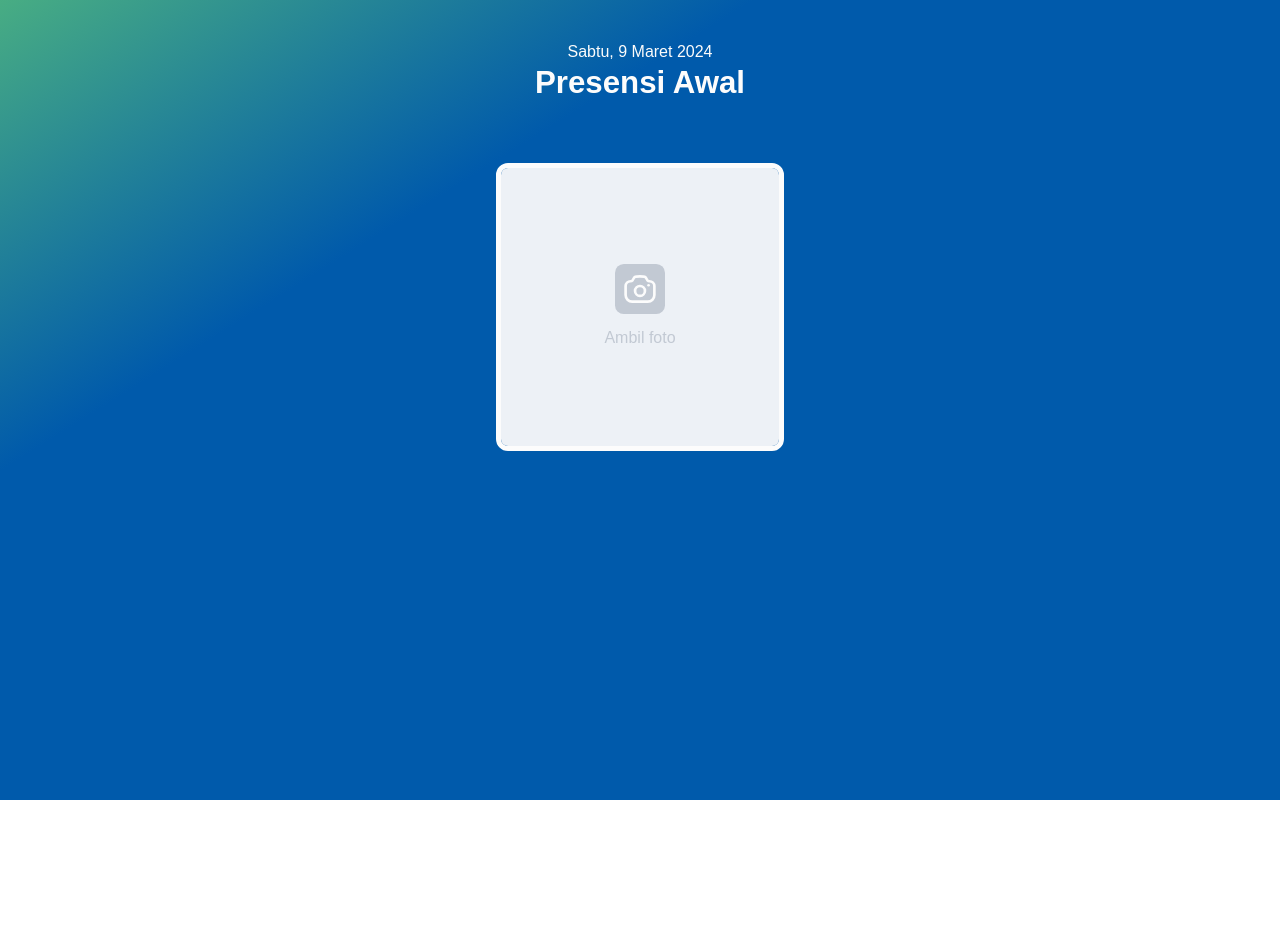
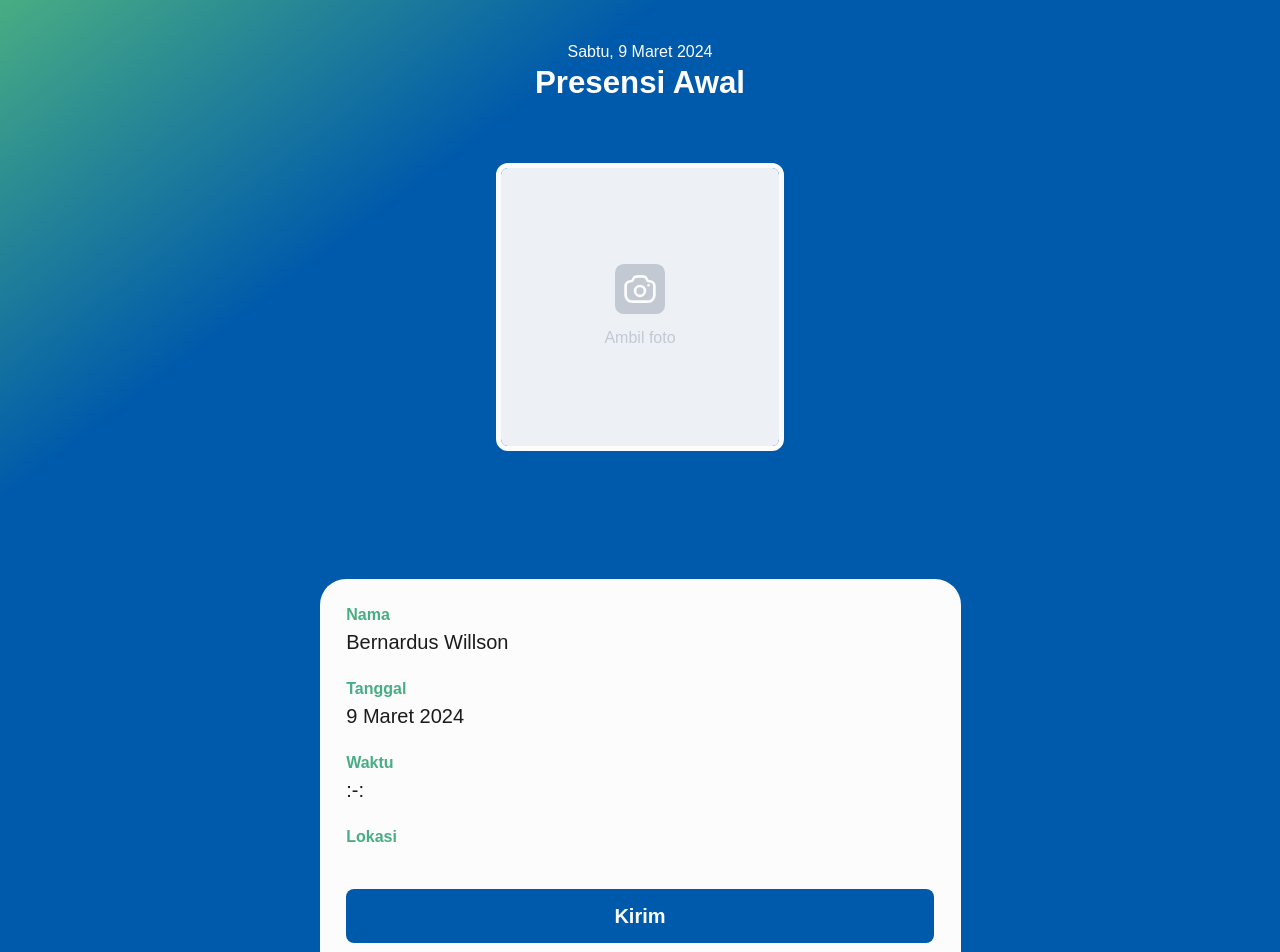
Before and after one commit to bernarduswillson/SweepIn-FE, a Next.js app: page /presensi/baru in a window 1280 px wide. Shown: the top 952 px of the page. Before the commit the page ends 800 px from the top, so only its background shows below. Built offline with nearby package versions, Linux system fonts and the light colour scheme.

Commit message:
feat: refactor submit button

```diff
--- a/src/app/presensi/baru/page.tsx
+++ b/src/app/presensi/baru/page.tsx
@@ -1,15 +1,20 @@
 "use client"
 
 // Imports
-import React, { useState } from 'react';
-import Image from 'next/image';
+import React, { useState, useEffect } from 'react';
 
 // Components
 import FormHeader from '@/components/ui/FormHeader';
+import AttendancePhotoInput from '@/components/ui/AttendancePhotoInput';
+import SubmitButton from '@/components/ui/SubmitButton';
 
 // Utils
 import getTodayDate from '@/utils/getTodayDate';
-import AttendancePhotoInput from '@/components/ui/AttendancePhotoInput';
+import getTodayString from '@/utils/getTodayString';
+import parseTime from '@/utils/parseTime';
+
+// Interface
+import Log from '@/interface/Log';
 
 // Data Presensi Props
 interface DataPresensiProps {
@@ -29,7 +34,7 @@ const dummyData: DataPresensiProps = {
 
 const FormPresensi = () => {
   // Form data
-  const [formData, setFormData] = useState({
+  const [formData, setFormData] = useState<Log>({
     photo: '',
     time: undefined,
     lat: undefined,
@@ -44,56 +49,34 @@ const FormPresensi = () => {
     }))
   }
 
-  // Get Today's Date
-  const getToday = () => {
-    const months = [
-        'Januari', 'Februari', 'Maret', 'April', 'Mei', 'Juni',
-        'Juli', 'Agustus', 'September', 'Oktober', 'November', 'Desember'
-    ];
-
-    const today = new Date();
-    const day = today.getDate();
-    const monthIndex = today.getMonth();
-    const year = today.getFullYear();
-
-    const monthName = months[monthIndex];
-
-    return `${day} ${monthName} ${year}`;
-  }
-
-  // Get Time
-  const [timeTaken, setTimeTaken] = useState('-');
-  const getTime = () => {
-    const today = new Date();
-    const hours = today.getHours();
-    const minutes = today.getMinutes();
-    return `${hours}.${minutes} WIB`;
-  }
-
-  // Capture Photo
-  const [photo, setPhoto] = useState<string>('');
-
   // Get Location
-  type Coordinates = {
-      lat: number;
-      lng: number;
-  };
-  const [coordinates, setCoordinates] = useState<Coordinates | null>(null);
   const defaultSettings = {
     enableHighAccuracy: true,
     timeout: 5000,
     maximumAge: 0
   };
-  const getLoc = () => {
+  const getLoc = ():number[] => {
+    let pos:number[] = []
     navigator.geolocation.getCurrentPosition((position) => {
-      setCoordinates({
-        lat: position.coords.latitude,
-        lng: position.coords.longitude
-      });
+      pos[0] = position.coords.latitude
+      pos[1] = position.coords.longitude
     }, (error) => {
       alert('Error getting location:');
     }, defaultSettings);
+    return pos
   }
+
+  useEffect(() => {
+    if (formData.photo) {
+      const pos = getLoc();
+      setFormData((prev) => ({
+        ...prev,
+        time: new Date(),
+        lat: pos[0],
+        long: pos[1]
+      }))
+    }
+  }, [formData.photo])
 
   return (
     <div className="w-screen min-h-screen h-fit flex flex-col items-center gap-5 bg-gradient-to-br from-green_main to-blue_main to-[50vh]">
@@ -104,26 +87,28 @@ const FormPresensi = () => {
         <AttendancePhotoInput photo={formData.photo} setPhoto={handleInputChange} />
       </div>
 
-      {/* <div className="h-auto max-w-[800px] w-full bg-white bottom-0 relative rounded-t-3xl flex flex-col py-10 px-[5vw]">
-        <div className='font-bold'>
-          <h4 className="text-green_main text-md">Nama</h4>
-          <h3 className="text-black text-xl ">{dummyData.nama}</h3>
-          <h4 className="text-green_main text-md mt-5">Tanggal</h4>
-          <h3 className="text-black text-xl">{getToday()}</h3>
-          <h4 className="text-green_main text-md mt-5">Waktu</h4>
-          <h3 className="text-black text-xl">{timeTaken}</h3>
-          <h4 className="text-green_main text-md mt-5">Lokasi</h4>
+      <div className="w-full max-w-[641px] flex justify-center flex-grow py-6 bg-white rounded-t-[26px]">
+        <div className='w-11/12 h-fit flex flex-col'>
+          <h4 className="text-green_main text-base poppins-bold">Nama</h4>
+          <h3 className="text-black text-xl poppins-medium">{dummyData.nama}</h3>
+          <h4 className="text-green_main text-base mt-5 poppins-bold">Tanggal</h4>
+          <h3 className="text-black text-xl poppins-medium">{getTodayString()}</h3>
+          <h4 className="text-green_main text-base mt-5 poppins-bold">Waktu</h4>
+          <h3 className="text-black text-xl poppins-medium">{formData.time ? parseTime(formData.time) : ':-:'}</h3>
+          <h4 className="text-green_main text-base mt-5 poppins-bold">Lokasi</h4>
 
-          {coordinates && (
-              <iframe src={`https://maps.google.com/maps?q=${coordinates.lat},${coordinates.lng}&z=15&output=embed`} width="100%" height="200" style={{border: 0}} allowFullScreen loading="lazy"></iframe>
-          )}
+          {
+            formData.long &&
+            formData.lat &&
+            <iframe src={`https://maps.google.com/maps?q=${formData.lat},${formData.long}&z=15&output=embed`} width="100%" height="200" style={{border: 0}} allowFullScreen loading="lazy"></iframe>
+          }
+
+          <div className="flex flex-col items-center pt-10">
+            <SubmitButton text='Kirim' onClick={() => {}} />
+          </div>
         </div>
 
-        <div className="flex flex-col items-center pt-10">
-          <button className={`bg-blue_main w-full max-w-[400px] text-white text-xl font-bold rounded-lg mt-2 py-1.5 ${photo ? 'opacity-100 hover:opacity-70 ' : 'opacity-40'}`} disabled={photo ? false : true}>Kirim</button>
-        </div>
-
-      </div> */}
+      </div>
     </div>
 
   );
--- /dev/null
+++ b/src/components/ui/SubmitButton.tsx
@@ -0,0 +1,22 @@
+interface SubmitButtonProps {
+  text: String,
+  disable?: Boolean,
+  onClick?: () => void
+};
+
+const SubmitButton = (props: SubmitButtonProps):JSX.Element => {
+  const { text, disable, onClick } = props;
+
+  return (
+    <button
+      onClick={onClick}
+      disabled={!!disable}
+      className={`w-full py-3 px-5 flex justify-center items-center bg-blue_main text-white hover:bg-blue_dark rounded-lg
+      ${disable ? 'opacity-50' : 'opacity-100'} text-xl poppins-bold button-animation`}
+    >
+      {text}
+    </button>
+  )
+}
+
+export default SubmitButton;
--- /dev/null
+++ b/src/interface/Log.ts
@@ -0,0 +1,6 @@
+export default interface Log {
+  photo: string,
+  time: Date | undefined,
+  lat: number | undefined,
+  long: number | undefined,
+}
--- a/src/middleware.ts
+++ b/src/middleware.ts
@@ -11,7 +11,7 @@ export default withAuth(mainMiddleware, [
   "/",
   "/tes",
   "/masuk",
-  "/presensi/:path*",
+  // "/presensi/:path*",
   "/laporan/:path*",
   "/admin/:path*",
 ]);
--- /dev/null
+++ b/src/utils/parseTime.ts
@@ -0,0 +1,7 @@
+const parseTime = (date: Date): string => {
+  const hours = date.getHours();
+  const minutes = date.getMinutes();
+  return `${hours}.${minutes} WIB`;
+}
+
+export default parseTime;
```
Also changed, not shown: src/utils/parseTimeString.ts (added).
